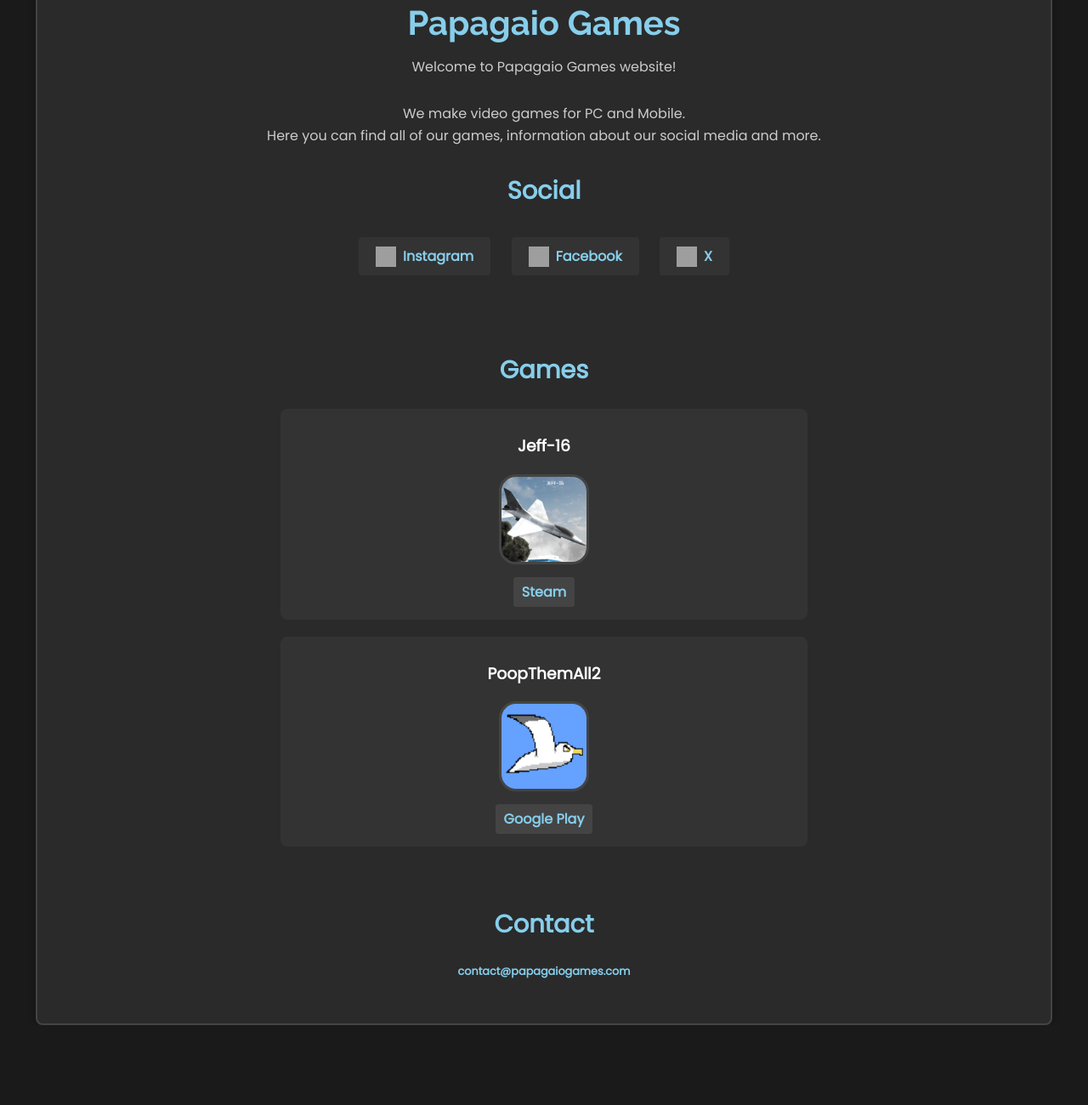
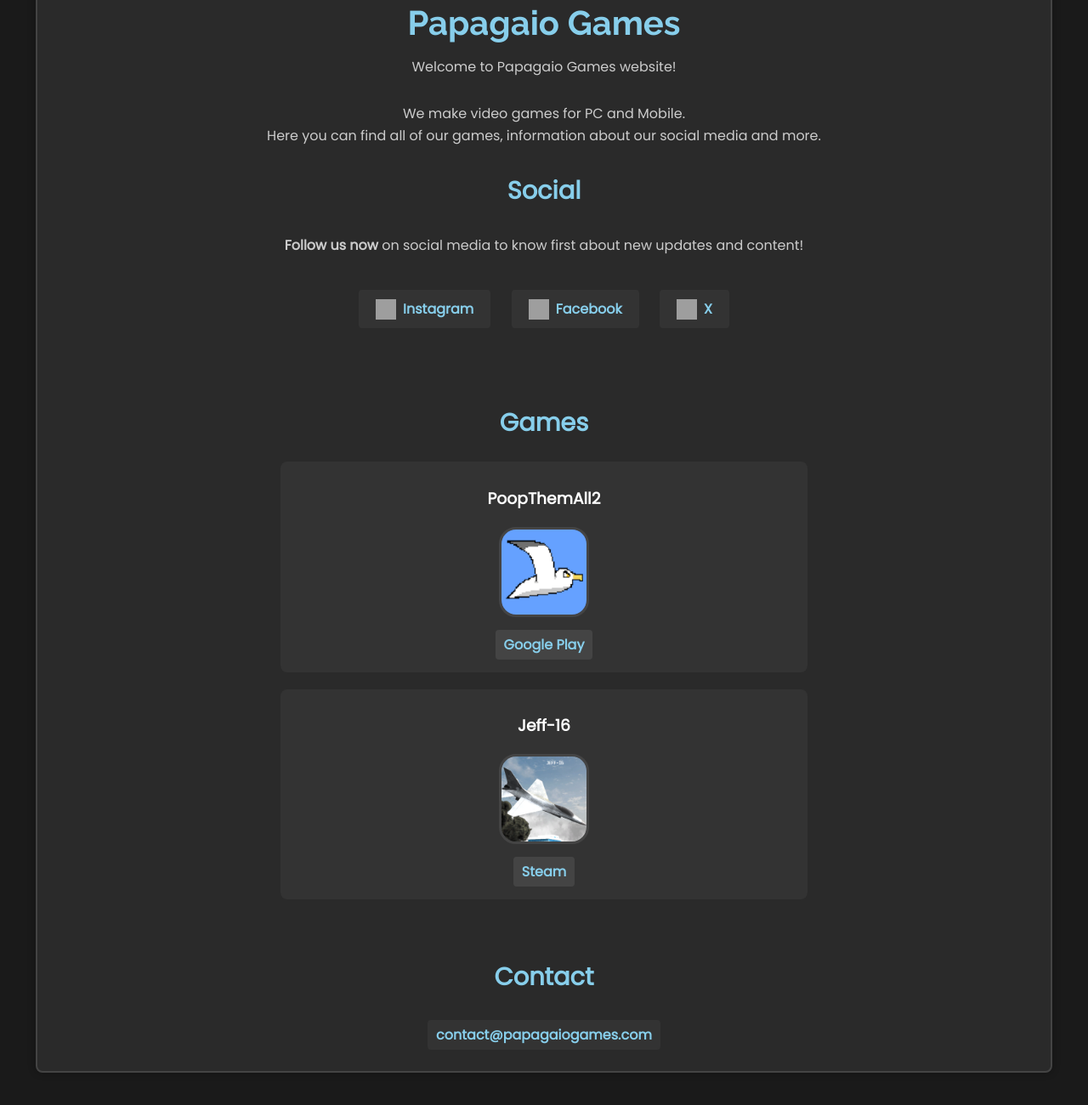
Before and after one commit to eliy5550/papagaio_website, a website: page public/index.html in a window 1280 px wide. Shown: the part 196-1496 px from the top of the page at 85% size. Before the commit the page ends 1402 px from the top, so only its background shows below. Drawn offline with Linux system fonts and the light colour scheme; grey boxes are pictures that could not be loaded.

Commit message:
Update index.html

```diff
--- a/public/index.html
+++ b/public/index.html
@@ -183,6 +183,9 @@
 
         <div class="social">
             <h2>Social</h2>
+            <p>
+                <p><b>Follow us now</b> on social media to know first about new updates and content!</p>
+            </p>
             <!-- <a href="#"><img src="https://img.icons8.com/fluent/48/000000/tiktok.png" alt="TikTok">TikTok</a> -->
              <a href="https://www.instagram.com/papagaiogamesgg/"><img src="https://img.icons8.com/fluent/48/000000/instagram-new.png"alt="Instagram">Instagram</a>
             <a href="https://www.facebook.com/profile.php?id=61565284071102"><img src="https://img.icons8.com/fluent/48/000000/facebook-new.png" alt="Facebook">Facebook</a>
@@ -193,15 +196,6 @@
         <div class="games">
             <h2>Games</h2>
 
-            <div class="game">
-                <h3>Jeff-16</h3>
-                <img src="/pics/j16.PNG" alt="Jeff-16">
-                <div class="game-info">
-                    <div class="store-links">
-                        <a href="https://store.steampowered.com/app/1631400/JEFF16/" target="_blank">Steam</a>
-                    </div>
-                </div>
-            </div>
 
             <div class="game">
                 <h3>PoopThemAll2</h3>
@@ -214,13 +208,25 @@
                 </div>
             </div>
 
+            <div class="game">
+                <h3>Jeff-16</h3>
+                <img src="/pics/j16.PNG" alt="Jeff-16">
+                <div class="game-info">
+                    <div class="store-links">
+                        <a href="https://store.steampowered.com/app/1631400/JEFF16/" target="_blank">Steam</a>
+                    </div>
+                </div>
+            </div>
+
+
         </div>
 
         <div class="contact">
             <h2>Contact</h2>
-            <p>contact@papagaiogames.com</p>
+            <a href="mailto:contact@papagaiogames.com">contact@papagaiogames.com</a>
         </div>
-    </div>
+
+    </div> <br><br><br><br>
 </body>
 
 </html>
```
